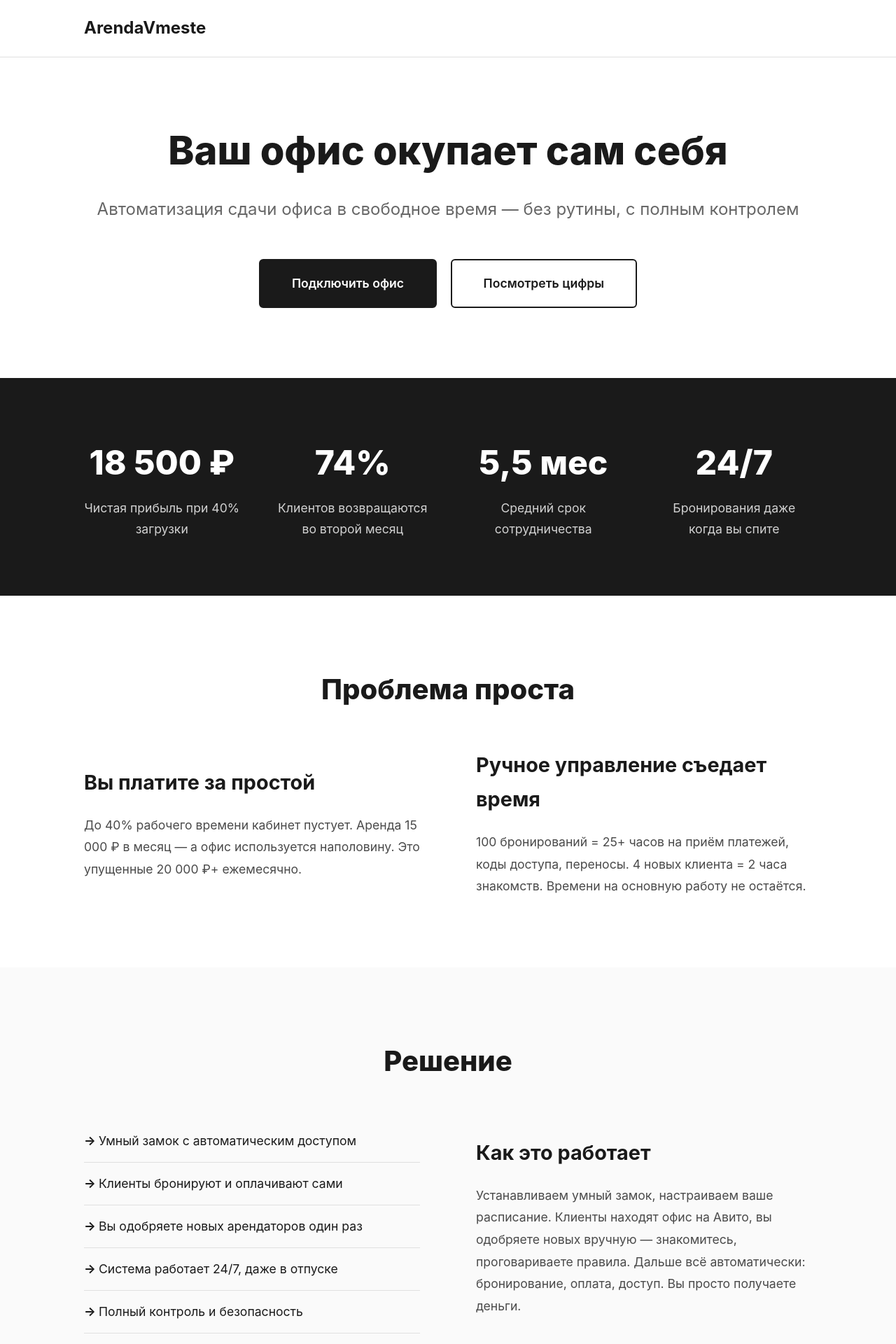
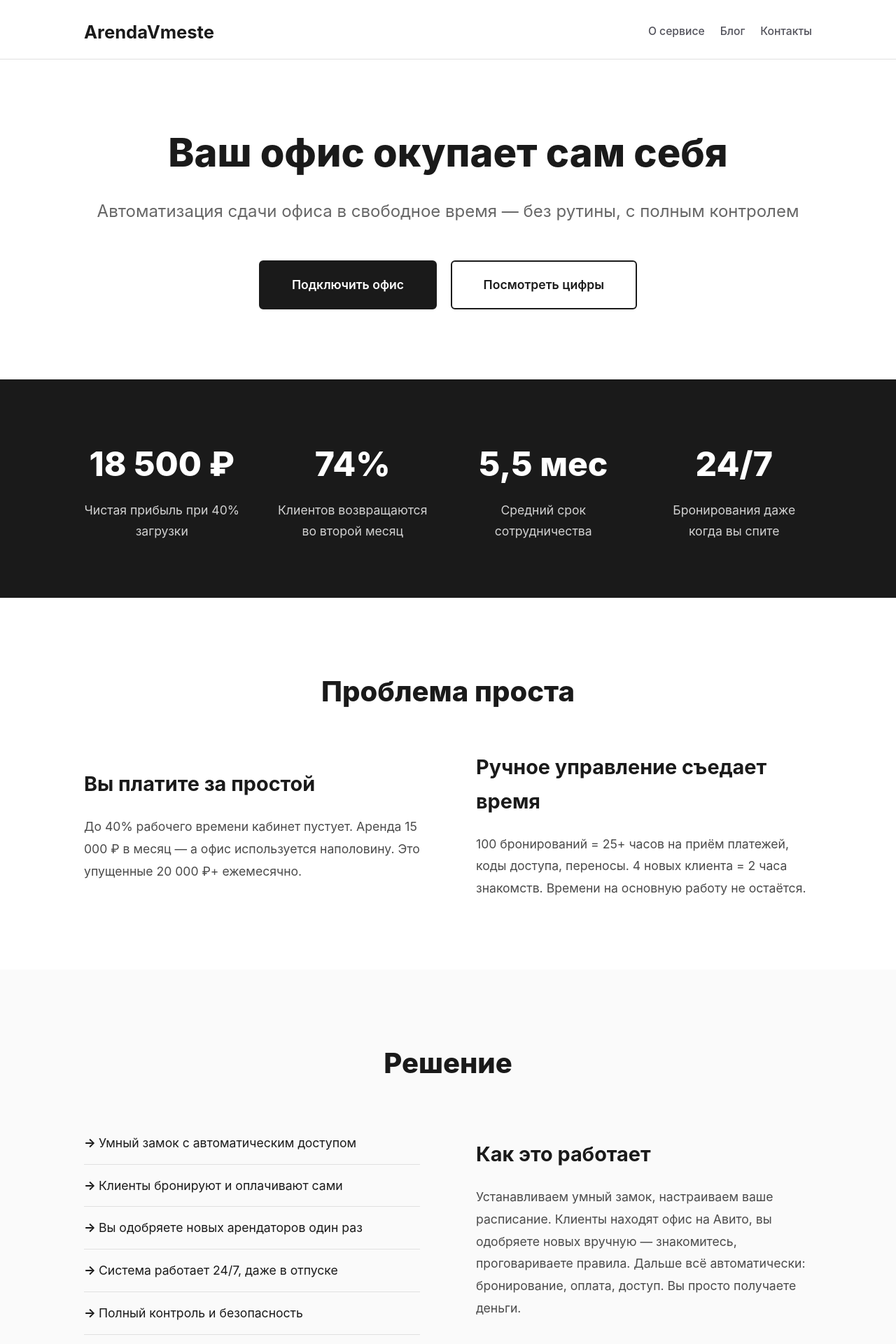
Before and after one commit to lnetrebskii/avmes-landing, a Jekyll site: the page built from index.html, in a window 1280 px wide. Shown: the top 1920 px of the page at 70% size. Built offline with Jekyll 4.4.1, drawn with Linux system fonts in a browser that asks for light colours.

Commit message:
Refactor header layout and navigation in index.html
- Updated header styles for improved spacing and alignment.
- Introduced a new flexbox layout for the header, enhancing the structure and responsiveness.
- Added navigation links with hover effects for better user interaction.
- Ensured the logo is wrapped in a link for improved accessibility and navigation.

```diff
--- a/index.html
+++ b/index.html
@@ -31,14 +31,54 @@ title: Окупайте аренду офиса автоматически | Are
         /* Header */
         header {
             background: white;
-            padding: 20px 0;
+            padding: 24px 0 16px;
             border-bottom: 1px solid #e0e0e0;
         }
 
+        .header-inner {
+            display: flex;
+            justify-content: space-between;
+            align-items: center;
+            gap: 24px;
+        }
+
         .logo {
-            font-size: 1.5rem;
+            font-size: 1.6rem;
             font-weight: 700;
             color: #1a1a1a;
+        }
+
+        .nav-links {
+            display: flex;
+            gap: 22px;
+            flex-wrap: wrap;
+            font-size: 0.98rem;
+            color: #52525b;
+        }
+
+        .nav-links a {
+            color: inherit;
+            text-decoration: none;
+            padding: 6px 0;
+            position: relative;
+            font-weight: 500;
+        }
+
+        .nav-links a::after {
+            content: "";
+            position: absolute;
+            left: 0;
+            bottom: -6px;
+            width: 100%;
+            height: 2px;
+            background: #1a1a1a;
+            opacity: 0;
+            transition: opacity 0.2s ease;
+        }
+
+        .nav-links a:hover::after,
+        .nav-links a:focus-visible::after {
+            opacity: 1;
         }
 
         /* Hero */
@@ -353,6 +393,12 @@ title: Окупайте аренду офиса автоматически | Are
                 font-size: 2.5rem;
             }
 
+            .header-inner {
+                flex-direction: column;
+                align-items: flex-start;
+                gap: 14px;
+            }
+
             .two-column {
                 grid-template-columns: 1fr;
                 gap: 40px;
@@ -376,7 +422,14 @@ title: Окупайте аренду офиса автоматически | Are
 <body>
     <header>
         <div class="container">
-            <div class="logo">ArendaVmeste</div>
+            <div class="header-inner">
+                <div class="logo"><a href="{{ '/' | relative_url }}" style="color: inherit; text-decoration: none;">ArendaVmeste</a></div>
+                <nav class="nav-links" aria-label="Основная навигация">
+                    <a href="{{ '/about/' | relative_url }}">О сервисе</a>
+                    <a href="{{ '/blog/' | relative_url }}">Блог</a>
+                    <a href="#contact">Контакты</a>
+                </nav>
+            </div>
         </div>
     </header>
 
```
